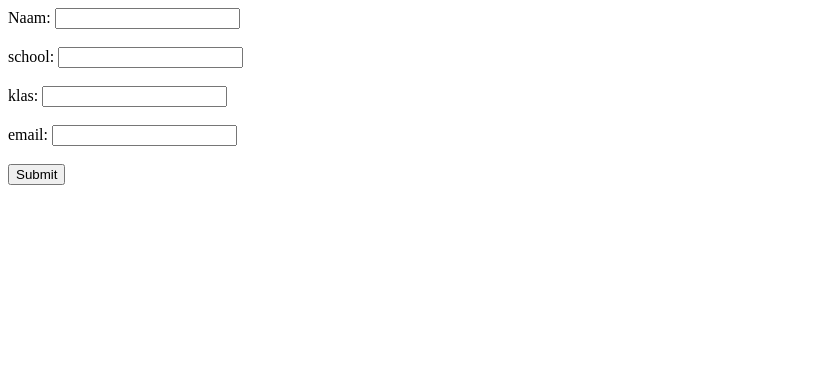
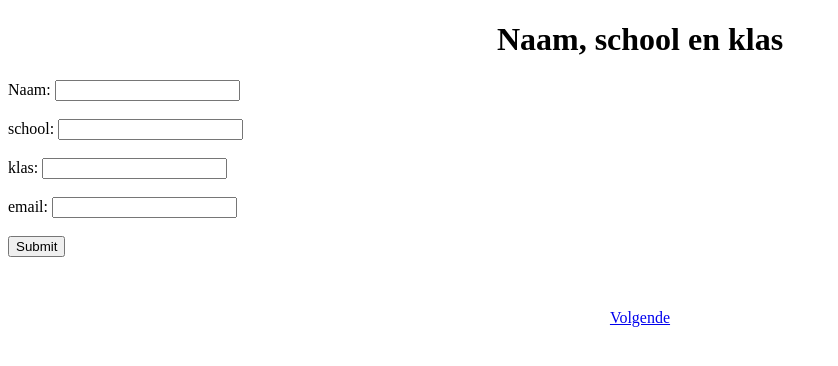
Before and after one commit to Daan7777/opendagproject, a PHP site: the page made by 1 naam, school en klas.php in a window 1280 px wide. Shown: the top 366 px of the page, without its empty margins (0-838 px from the left). Run offline with PHP 8.4, Linux system fonts and the light colour scheme.

Commit message:
Toevoegingen

```diff
--- a/1 naam, school en klas.php
+++ b/1 naam, school en klas.php
@@ -4,7 +4,10 @@
     <meta charset="UTF-8">
     <meta http-equiv="X-UA-Compatible" content="IE=edge">
     <meta name="viewport" content="width=device-width, initial-scale=1.0">
-    <title>Document</title>
+    <title>Hoofdpagina</title>
+    <center>
+    <h1>Naam, school en klas</h1>
+    </center>
 </head>
 <body>
 
@@ -23,6 +26,11 @@
 </HEADER>
 
 <FOOTER>
+<br>
+</br>
+<center>
+<p><a href="-----------">Volgende</a></p>       <!--moet link komen naar volgende pagina-->
+</center>
 
 </FOOTER>
 </body>
```
